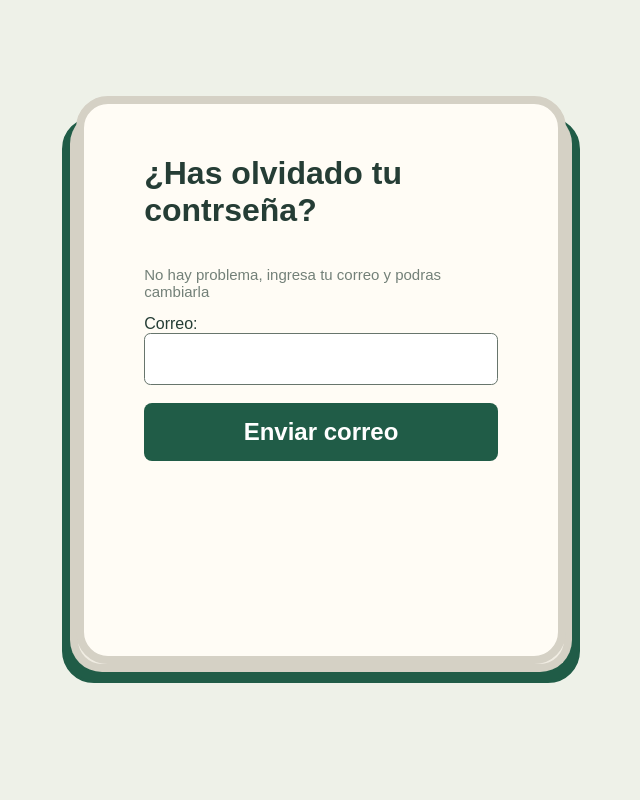
After one commit to Rodrigo-Amaya/proyecto-red-social, a PHP site: page /public/views/auth/ingresoCorreo.php in a window 1280 px wide. The commit adds this page. Shown: the whole page, without its empty margins (319-959 px from the left). Run offline with PHP 8.4, Linux system fonts and the light colour scheme.

Commit message:
FEAT: Se implemento las bases del sistema de recuperación de contraseña

```diff
--- a/public/css/auth.css
+++ b/public/css/auth.css
@@ -6,11 +6,14 @@
     --color-secundario: #EFEDE3;
     --fondo: #EEF1E8;
     --fondo-secundario: #fff;
+
     --texto: #253D35;
     --texto-secundario: #738078;
+    --texto-seleccionado: #0b7433;
     --texto-blanco: #fff;
     --texto-etiquetas: #205C47;
     --fondo-etiquetas: #EAF0E9;
+
     --color-borde: #67756c;
     --fondo-inputs: #ffffff;
     --color-hover: #1a4b3a;
@@ -46,7 +49,7 @@ hr {
 /*-----------------------------------------------------------
                         CONTENEDORES
 -----------------------------------------------------------*/
-.contenedor {
+.contenedor, .contenedorRecuperar {
     background-color: var(--color-primario);
     width: 60vw; height: 70vh;
     display: flex; flex-direction: row;
@@ -57,8 +60,12 @@ hr {
     position: relative;
     z-index: 1;
 }
+/*Cambio para recuperación de contraseña*/
+.contenedorRecuperar{
+    width: 40vw;
+}
 
-.subContenedor {
+.subContenedor, .subContenedorRecuperar {
     position: absolute;
     display: flex; justify-content: left; align-items: start;
     width: 56vw; height: 69vh;
@@ -68,6 +75,11 @@ hr {
     border-radius: 2rem;
     z-index: 4;
     overflow: hidden;
+}
+/*Cambio para recuperación de contraseña*/
+.subContenedorRecuperar{
+    width: 37vw;
+    border: 8px solid var(--color-sombra-pagina);
 }
 
 .contenedorElementos {
@@ -92,9 +104,13 @@ hr {
 /*-----------------------------------------------------------
                       FORMULARIOS
 -----------------------------------------------------------*/
-#formLogin, #formRegistro{
+#formLogin, #formRegistro, #formCorreoRecuperacion, #formCambioContrasena{
     display: flex; flex-direction: column;
     width: 100%;
+}
+/*Cambio para recuperación de contraseña*/
+#formCorreoRecuperacion, #formCambioContrasena{
+    padding: 30px 60px 30px 60px;
 }
 
 /*-----------------------------------------------------------
@@ -102,11 +118,25 @@ hr {
 -----------------------------------------------------------*/
 input {
     all: unset;
+    padding: 0px 0px 0px 15px;
+    width: 100%;
+}
+
+.contenedorInputs {
     border: var(--color-borde) 1px solid; border-radius: 0.4rem;
     background-color: var(--fondo-inputs);
     height: 50px; width: calc(100%-15px);
     color: var(--texto);
-    padding: 0px 0px 0px 15px;
+    padding-right: 15px;
+    display: flex; justify-content: space-between; align-items: center;
+}
+
+/*-----------------------------------------------------------
+                      CONTRASEÑA
+-----------------------------------------------------------*/
+i {
+    font-size: x-large;
+    cursor: pointer;
 }
 
 /*-----------------------------------------------------------
@@ -138,6 +168,15 @@ select {
     width: 100%;
 }
 
+#olvidoContrasena{
+    cursor: pointer;
+    color: var(--texto-etiquetas);
+}
+#olvidoContrasena:hover{
+    color: var(--texto-seleccionado);
+    text-decoration: underline;
+}
+
 /*-----------------------------------------------------------
                         BOTONES
 -----------------------------------------------------------*/
@@ -165,7 +204,7 @@ select {
 /*-----------------------------------------------------------
                    ELEMENTOS DECORATIVOS
 -----------------------------------------------------------*/
-.hojasFondo, .hojasFondo2{
+.hojasFondo, .hojasFondo2, .hojasFondoRecuperar{
     position: absolute;
     width: 58vw; height: 69vh;
     top: -1vh;
@@ -181,6 +220,11 @@ select {
     border: 8px solid var(--color-pagina);
     border-top: 0;
     border-radius: 2rem;
+}
+
+/*Cambio para recuperación de contraseña*/
+.hojasFondoRecuperar{
+    width: 38vw;
 }
 
 /*-----------------------------------------------------------
--- /dev/null
+++ b/public/js/authCorreoRecuperacion.js
@@ -0,0 +1,52 @@
+/*-----------------------------------------------------------------------------------------
+                                FORMULARIO DE ENVIO CORREO
+-----------------------------------------------------------------------------------------*/
+const formularioCorreo = document.getElementById('formCorreoRecuperacion');
+
+formularioCorreo.addEventListener('submit', async (e) => {
+    e.preventDefault();
+
+    //Datos enviados del formulario
+    const correo = document.getElementById('correoRecuperacion').value;
+
+    const datos = new FormData();
+
+    if(!validacionCorreo(correo)){
+        alert("Formato no valido para un correo.")
+        return;
+    }
+    datos.append('correoRecuperacion', correo);
+
+    try{
+
+        //Envio de los datos a la API
+        const response = await fetch(
+            'http://localhost/proyecto-red-social/api/usuarios/reseteoContrasena',
+            {
+                method: 'POST',
+                body: datos
+            }
+        );
+
+        const texto = await response.text();
+        const resultado = JSON.parse(texto);
+
+        //Si hay algun error interno
+        if (!response.ok) {
+            alert("Correo inválido.")
+            return;
+        }
+
+        alert("El correo ha sido enviado, tiene 30 minutos para su cambio de contraseña.");
+    }
+    catch(error){
+        console.error('Error al conectar con la API:', error);
+
+        alert("No se pudo conectar con el servidor.")
+    }
+});
+
+function validacionCorreo(correo){
+    const regexCorreo = /^[^\s@]+@[^\s@]+\.[^\s@]+$/;
+    return regexCorreo.test(correo.trim());
+}
--- /dev/null
+++ b/public/views/auth/ingresoCorreo.php
@@ -0,0 +1,31 @@
+<!DOCTYPE html>
+<html lang="en">
+<head>
+    <meta charset="UTF-8">
+    <meta name="viewport" content="width=device-width, initial-scale=1.0">
+    <link rel="stylesheet" href="../../css/auth.css">
+    <title>Recuperar mi contraseña</title>
+</head>
+<body>
+    <div class="contenedorRecuperar">
+        <!--ELEMENTOS DECORATIVOS-->
+        <div class="hojasFondoRecuperar"></div>
+        <!--ELEMENTOS PRINCIPALES-->
+        <div class="subContenedorRecuperar">
+            <form id="formCorreoRecuperacion">
+                <h1>¿Has olvidado tu contrseña?</h1>
+                <p>No hay problema, ingresa tu correo y podras cambiarla</p>
+                <!--correo-->
+                <label for="correoRecuperacion">Correo:</label>
+                <div class="contenedorInputs">
+                    <input type="email" name="correoRecuperacion" id="correoRecuperacion" required><br>
+                </div>
+                <br>
+                <button type="submit" class="btnSubmit">Enviar correo</button>
+            </form>
+        </div>
+    </div>
+    <script src="../../js/authCorreoRecuperacion.js"></script>
+    <script src="../../js/auth.js"></script>
+</body>
+</html>
```
Also changed, not shown: public/js/auth.js (+15 -124 lines), public/js/authPagPrincipal.js (added, +130 -0 lines), public/views/auth/authPage.php (+33 -13 lines), public/views/auth/reseteoContrasena.php (added, +46 -0 lines), src/ModuloUsuarios/Controller/usuarioController.php (+39 -3 lines), src/ModuloUsuarios/Model/usuario.php (+52 -3 lines), public/js/authReseteoContrasena.js (added), public/views/auth/login.php (deleted), public/views/auth/registro.php (deleted), src/ModuloUsuarios/Model/enviarCorreo.php (added).
